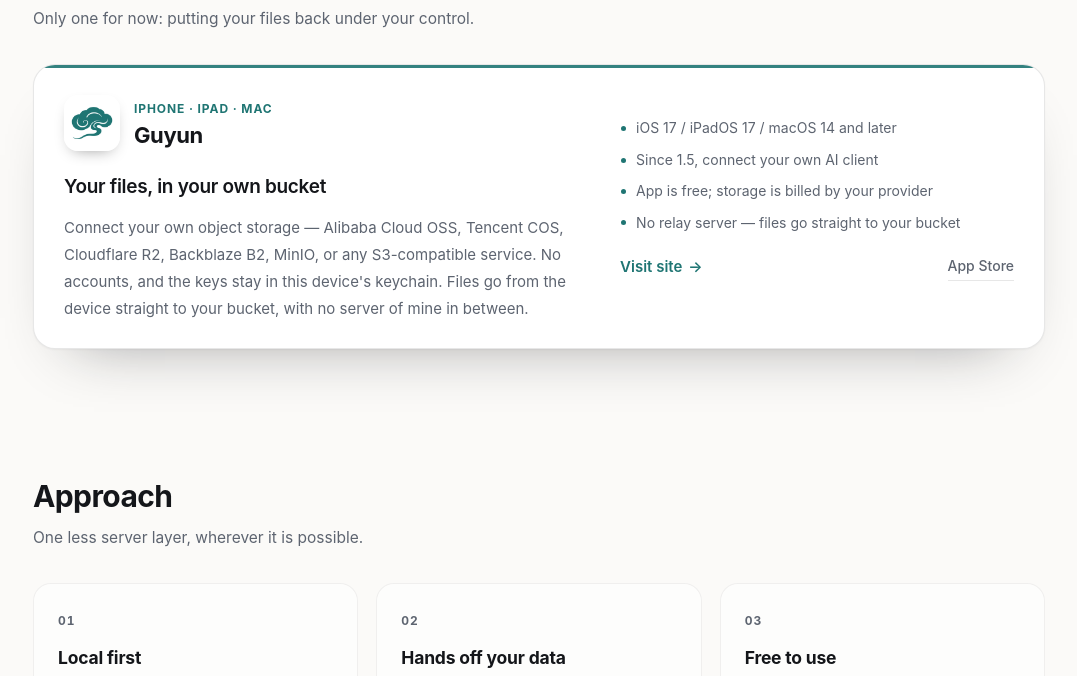
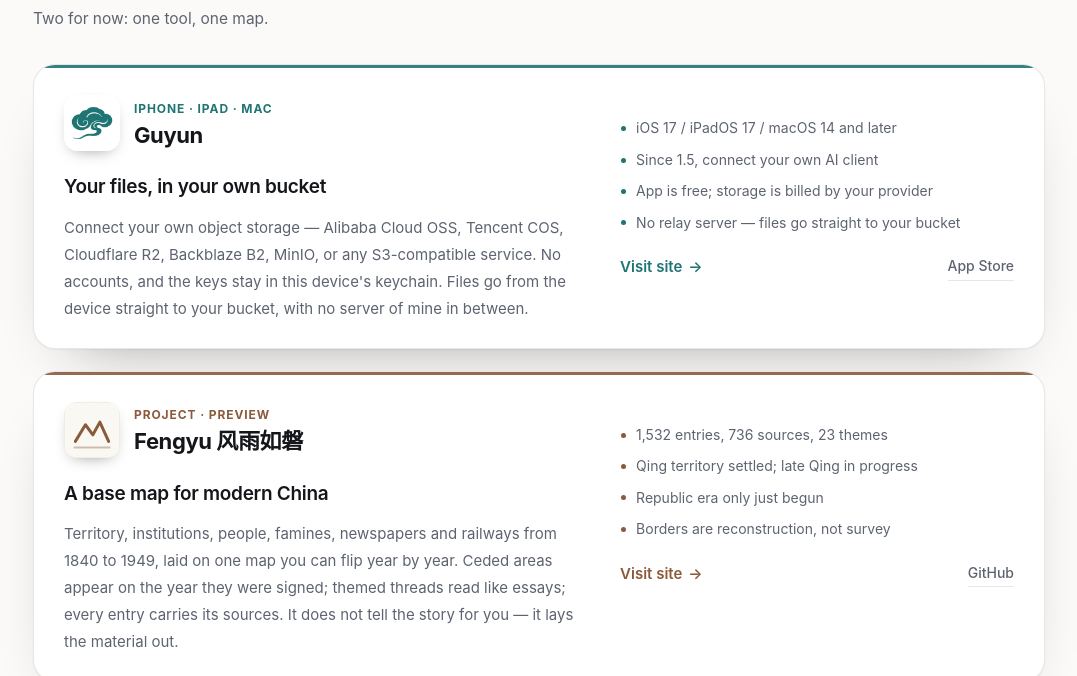
Before and after one commit to airdiode/airdiode.github.io, a plain HTML site: page en/index.html in a window 1280 px wide. Shown: the part 644-1320 px from the top of the page, without its empty margins (101-1178 px from the left). Drawn offline with Linux system fonts and the light colour scheme.

Commit message:
home: 加第二件作品「风雨如磐」卡片，链到 airdiode.github.io/Fengyu/

```diff
--- a/en/index.html
+++ b/en/index.html
@@ -55,7 +55,7 @@
         Guyun keeps your files in your own bucket. Free, no accounts, and no server of mine.
       </p>
       <ul class="stats">
-        <li><b>1</b> tool</li>
+        <li><b>2</b> projects</li>
         <li><b>Free</b> to download</li>
         <li><b>No</b> accounts</li>
         <li><b>No</b> relay server</li>
@@ -68,7 +68,7 @@
     <div class="wrap">
       <div class="section-head">
         <h2>Product</h2>
-        <p>Only one for now: putting your files back under your control.</p>
+        <p>Two for now: one tool, one map.</p>
       </div>
 
       <div class="cards">
@@ -100,6 +100,37 @@
             <div class="card-actions">
               <a class="go" href="https://airdiode.github.io/Guyun/en/">Visit site <span aria-hidden="true">→</span></a>
               <a class="alt" href="https://apps.apple.com/cn/app/id6809848348">App Store</a>
+            </div>
+          </div>
+        </article>
+
+        <article class="card card-fengyu card-wide">
+          <div class="arch-main">
+            <div class="card-top">
+              <img class="app-icon" src="../assets/fengyu-mark.svg" alt="Fengyu mark" width="56" height="56">
+              <div>
+                <p class="kicker">Project · preview</p>
+                <h3>Fengyu 风雨如磐</h3>
+              </div>
+            </div>
+            <p class="tagline">A base map for modern China</p>
+            <p class="desc">
+              Territory, institutions, people, famines, newspapers and railways from 1840 to 1949,
+              laid on one map you can flip year by year. Ceded areas appear on the year they were
+              signed; themed threads read like essays; every entry carries its sources.
+              It does not tell the story for you — it lays the material out.
+            </p>
+          </div>
+          <div class="arch-side">
+            <ul class="facts">
+              <li>1,532 entries, 736 sources, 23 themes</li>
+              <li>Qing territory settled; late Qing in progress</li>
+              <li>Republic era only just begun</li>
+              <li>Borders are reconstruction, not survey</li>
+            </ul>
+            <div class="card-actions">
+              <a class="go" href="https://airdiode.github.io/Fengyu/">Visit site <span aria-hidden="true">→</span></a>
+              <a class="alt" href="https://github.com/airdiode/Fengyu">GitHub</a>
             </div>
           </div>
         </article>
--- a/styles.css
+++ b/styles.css
@@ -237,6 +237,7 @@ code {
 }
 
 .card-guyun { --accent: var(--guyun); --accent-soft: var(--guyun-soft); }
+.card-fengyu { --accent: #8a5a3b; --accent-soft: #f3ece4; }
 /* 只有一件产品时，卡片整行铺开：左边叙事、右边事实与入口 */
 .card-wide {
   grid-column: 1 / -1;
```
Also changed, not shown: index.html (+32 -2 lines), assets/fengyu-mark.svg (added), 1 other file.
